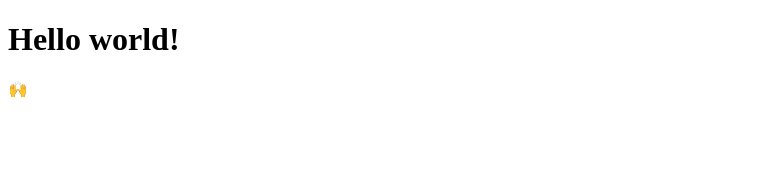
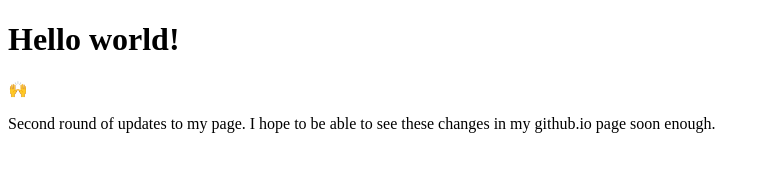
Before and after one commit to MichaelAdenew/my-awesome-project, a plain HTML site: page index.html in a window 1280 px wide. Shown: the whole page, without its empty margins (0-766 px from the left). Drawn offline with Linux system fonts and the light colour scheme.

Commit message:
Updates to my github io page

```diff
--- a/index.html
+++ b/index.html
@@ -8,5 +8,9 @@
 <h1>Hello world!</h1>
 <p>🙌</p>
 
+
+ Second round of updates to my page. I hope to be able to see these changes in my github.io page soon enough.
+
+
 </body>
 </html>
```
